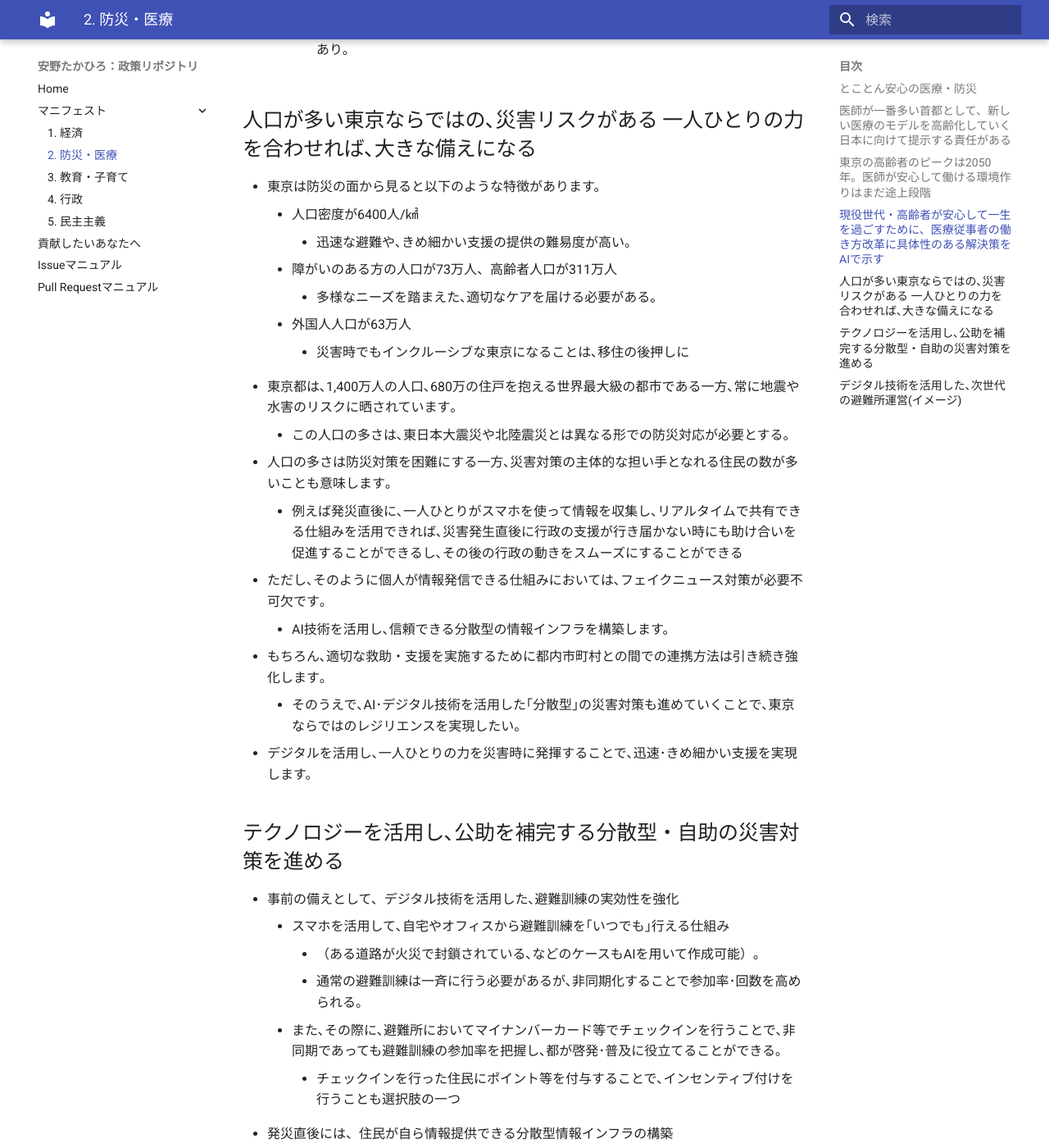
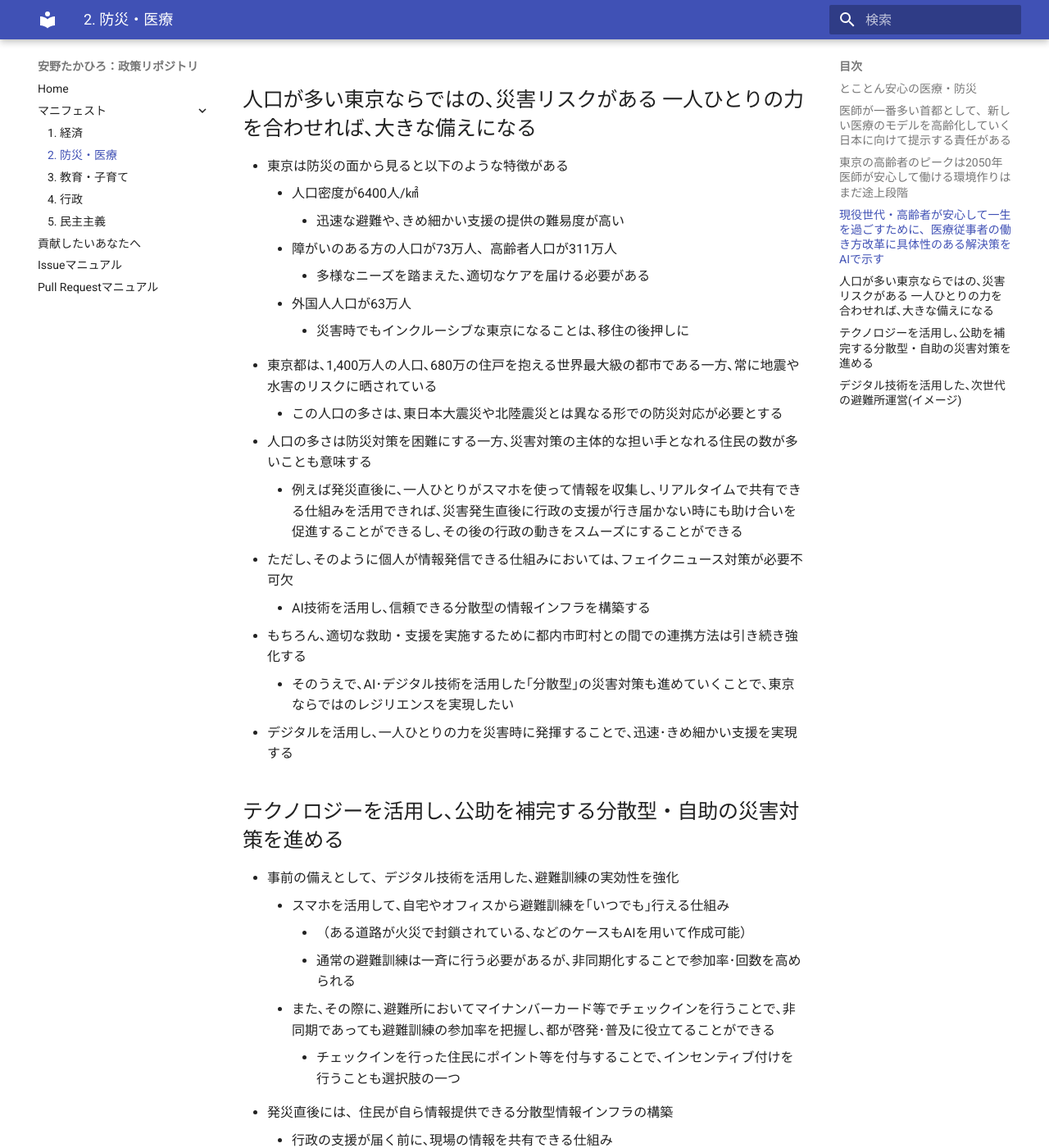
Before and after one commit to takahiroanno2024/election2024, an MkDocs documentation site: the page built from docs/manifest/care.md, in a window 1280 px wide and 1400 px high, scrolled down 2859 px. Shown: the whole window at 82% size. Built offline with MkDocs 1.6.1 and Material for MkDocs 9.7.7, drawn with Linux system fonts in a browser that asks for light colours; some of the changed text lies outside the part shown.

Commit message:
Update care.md : 文末表現の統一
以下の変更提案です。
 - です・ます調をだ・である調または体言止めに統一
 - 文末の句点を削除

```diff
--- a/docs/manifest/care.md
+++ b/docs/manifest/care.md
@@ -30,64 +30,64 @@
         - 具体的な働き方改革実現の方法論がないまま目標だけが先走ってしまう。
 - 技術を使い、現役世代・高齢者の安心と医療従事者の働き方改革を両立させることはできないか？
 
-## 東京の高齢者のピークは2050年。医師が安心して働ける環境作りはまだ途上段階
+## 東京の高齢者のピークは2050年<br/>医師が安心して働ける環境作りはまだ途上段階
 
 - 高齢化のピークが訪れる。
-    - 2050年には都民の3人に1人が高齢者になると言われている。
+    - 2050年には都民の3人に1人が高齢者になると言われている
 - 医師の病院勤務時間における診療外の割合は24%
-    - 診察以外の勤務時間の割合が多い。
-- 医師の勤怠状況を把握している都内病院の割合は55%に留まる。
-    - 45%の病院は、自院の医師の勤務状況を把握しきれていない。
-- 来たる高齢化社会に向けて東京が十分な医療体制を整備できているかは不明瞭な点が多く、医師の働き方改革に具体的な推進策を示さなければならない。
+    - 診察以外の勤務時間の割合が多い
+- 医師の勤怠状況を把握している都内病院の割合は55%に留まる
+    - 45%の病院は、自院の医師の勤務状況を把握しきれていない
+- 来たる高齢化社会に向けて東京が十分な医療体制を整備できているかは不明瞭な点が多く、医師の働き方改革に具体的な推進策を示さなければならない
 
 ## 現役世代・高齢者が安心して一生を過ごすために、医療従事者の働き方改革に具体性のある解決策をAIで示す
 
-- 現役世代向けには、子供の発熱にも夜間休日の間に対応できて安心して暮らせる東京を作る。
+- 現役世代向けには、子供の発熱にも夜間休日の間に対応できて安心して暮らせる東京を作る
     - 夜間・休日オンライン診療と処方受け取りの充実
     - `#7119`(救急安心事業センター) / `#8000`(子ども医療電話相談事業) からオンライン診療窓口を含む医療機関紹介
     - オンライン診療とバックアップ医療機関の情報連携の動線整備
     - 24時間調剤薬局の充実、コンビニでの処方薬受け取りが可能な特区の設立に向けた手上げ
     - 男性のHPVワクチン任意接種費用の全額助成
-- 高齢者とその家族向けには、自分らしい一生を家族と共有しながら安心して暮らせる東京を作る。
+- 高齢者とその家族向けには、自分らしい一生を家族と共有しながら安心して暮らせる東京を作る
     - ”自分らしい生き方”をアプリで定期的に振り返り周囲の人と共有
-    - 認知症になった場合も含めて、自分の思いの通りに健康・財産の管理ができる安全な仕組みを技術で作りあげる。
-    - 自身の治療方針をアプリに登録・定期的な更新を行うことで、意図しない治療・延命が行われることを防ぐ。
-- 医療従事者向けには、医師本来の仕事に集中し、安心して働ける東京を作る。
+    - 認知症になった場合も含めて、自分の思いの通りに健康・財産の管理ができる安全な仕組みを技術で作りあげる
+    - 自身の治療方針をアプリに登録・定期的な更新を行うことで、意図しない治療・延命が行われることを防ぐ
+- 医療従事者向けには、医師本来の仕事に集中し、安心して働ける東京を作る
     - 病院や介護施設の利用状況をデータベースとして最新化し、患者属性と掛け合わせ転院調整の自動マッチングし、”下り搬送”に関する医師の手間を圧縮
-    - 生成AIを用いた入退院サマリの作成補助。
-        - 七尾市の恵寿総合病院における実証実験では1/3の業務を自動化した実証実験結果あり。
+    - 生成AIを用いた入退院サマリの作成補助
+        - 七尾市の恵寿総合病院における実証実験では1/3の業務を自動化した実証実験結果あり
 
 ## 人口が多い東京ならではの､災害リスクがある 一人ひとりの力を合わせれば､大きな備えになる
 
-- 東京は防災の面から見ると以下のような特徴があります。
+- 東京は防災の面から見ると以下のような特徴がある
     - 人口密度が6400人/㎢
-        - 迅速な避難や､きめ細かい支援の提供の難易度が高い。
+        - 迅速な避難や､きめ細かい支援の提供の難易度が高い
     - 障がいのある方の人口が73万人、高齢者人口が311万人
-        - 多様なニーズを踏まえた､適切なケアを届ける必要がある。
+        - 多様なニーズを踏まえた､適切なケアを届ける必要がある
     - 外国人人口が63万人
         - 災害時でもインクルーシブな東京になることは､移住の後押しに
-- 東京都は､1,400万人の人口､680万の住戸を抱える世界最大級の都市である一方､常に地震や水害のリスクに晒されています｡
-    - この人口の多さは､東日本大震災や北陸震災とは異なる形での防災対応が必要とする。
-- 人口の多さは防災対策を困難にする一方､災害対策の主体的な担い手となれる住民の数が多いことも意味します｡
+- 東京都は､1,400万人の人口､680万の住戸を抱える世界最大級の都市である一方､常に地震や水害のリスクに晒されている
+    - この人口の多さは､東日本大震災や北陸震災とは異なる形での防災対応が必要とする
+- 人口の多さは防災対策を困難にする一方､災害対策の主体的な担い手となれる住民の数が多いことも意味する
     - 例えば発災直後に､一人ひとりがスマホを使って情報を収集し､リアルタイムで共有できる仕組みを活用できれば､災害発生直後に行政の支援が行き届かない時にも助け合いを促進することができるし､その後の行政の動きをスムーズにすることができる
-- ただし､そのように個人が情報発信できる仕組みにおいては､フェイクニュース対策が必要不可欠です｡
-    - AI技術を活用し､信頼できる分散型の情報インフラを構築します。
-- もちろん､適切な救助・支援を実施するために都内市町村との間での連携方法は引き続き強化します｡
-    - そのうえで､AI･デジタル技術を活用した｢分散型｣の災害対策も進めていくことで､東京ならではのレジリエンスを実現したい。
-- デジタルを活用し､一人ひとりの力を災害時に発揮することで､迅速･きめ細かい支援を実現します。
+- ただし､そのように個人が情報発信できる仕組みにおいては､フェイクニュース対策が必要不可欠
+    - AI技術を活用し､信頼できる分散型の情報インフラを構築する
+- もちろん､適切な救助・支援を実施するために都内市町村との間での連携方法は引き続き強化する
+    - そのうえで､AI･デジタル技術を活用した｢分散型｣の災害対策も進めていくことで､東京ならではのレジリエンスを実現したい
+- デジタルを活用し､一人ひとりの力を災害時に発揮することで､迅速･きめ細かい支援を実現する
 
 ## テクノロジーを活用し､公助を補完する分散型・自助の災害対策を進める
 
 - 事前の備えとして、デジタル技術を活用した､避難訓練の実効性を強化
     - スマホを活用して､自宅やオフィスから避難訓練を｢いつでも｣行える仕組み
-        - （ある道路が火災で封鎖されている､などのケースもAIを用いて作成可能）｡
-        - 通常の避難訓練は一斉に行う必要があるが､非同期化することで参加率･回数を高められる。
-    - また､その際に､避難所においてマイナンバーカード等でチェックインを行うことで､非同期であっても避難訓練の参加率を把握し､都が啓発･普及に役立てることができる｡
+        - （ある道路が火災で封鎖されている､などのケースもAIを用いて作成可能）
+        - 通常の避難訓練は一斉に行う必要があるが､非同期化することで参加率･回数を高められる
+    - また､その際に､避難所においてマイナンバーカード等でチェックインを行うことで､非同期であっても避難訓練の参加率を把握し､都が啓発･普及に役立てることができる
         - チェックインを行った住民にポイント等を付与することで､インセンティブ付けを行うことも選択肢の一つ
 - 発災直後には、住民が自ら情報提供できる分散型情報インフラの構築
     - 行政の支援が届く前に､現場の情報を共有できる仕組み
         - AIによる誤情報対策も実施
-    - 避難所運営においても､住民によるリアルタイムの情報を都が活用し､必要な支援をスムーズに届けられるようにする。
+    - 避難所運営においても､住民によるリアルタイムの情報を都が活用し､必要な支援をスムーズに届けられるようにする
         - 特定のニーズを抱えた住民の所在 等
 - 避難・復旧時には、避難所運営･きめ細かい支援提供を技術でスムーズ化
     - 避難所での住民登録（チェックイン）や､医薬品の配送にマイナンバーカードや処方情報を活用
```
